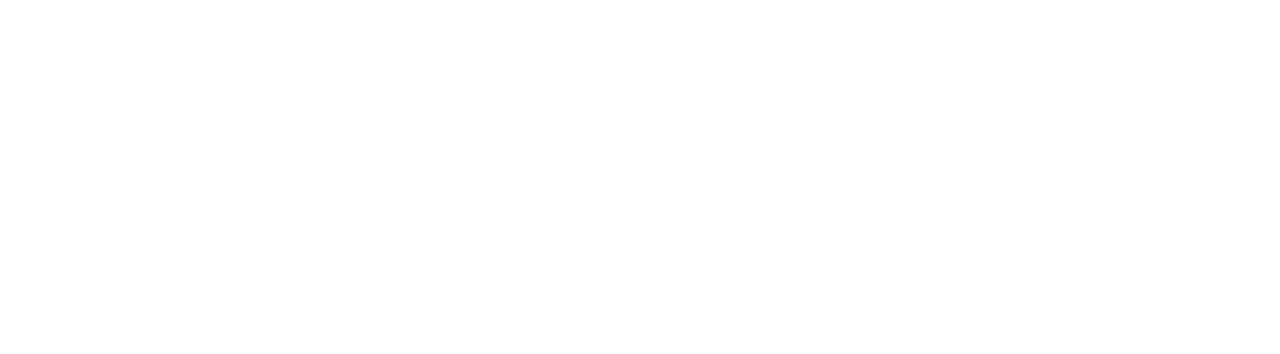
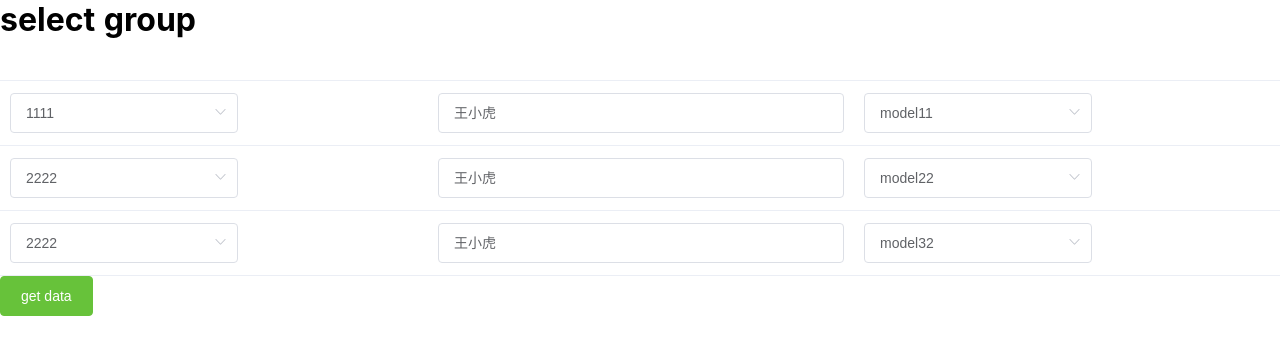
Before and after one commit to llccing/navigation, a Nuxt app: page /demo/selectGroup in a window 1280 px wide. Before the commit this address had no page. Shown: the top 354 px of the page. Built offline with nearby package versions, Linux system fonts and the light colour scheme.

Commit message:
update 增加多级联动下拉赋值

```diff
--- /dev/null
+++ b/pages/demo/index.vue
@@ -0,0 +1,7 @@
+<template>
+  <div>
+    <a href="/demo/timerDesc">倒计时</a>
+    <a href="/demo/timerAsc">正计时</a>
+    <a href="/demo/selectGroup">多级下拉联动赋值</a>
+  </div>
+</template>
--- /dev/null
+++ b/pages/demo/selectGroup.vue
@@ -0,0 +1,87 @@
+<template>
+  <div class="select-group">
+    <h1>select group</h1>
+    <el-table :data="tableData">
+      <el-table-column prop="type">
+        <template slot-scope="scope">
+          <el-select v-model="scope.row.type" @change="getModel(scope.$index)">
+            <el-option v-for="(item, idx) in scope.row.typeData" :key="idx" :value="item.id" :label="item.name"></el-option>
+          </el-select>
+        </template>
+      </el-table-column>
+      <el-table-column prop="name">
+        <template slot-scope="scope">
+          <el-input v-model="scope.row.name"></el-input>
+        </template>
+      </el-table-column>
+      <el-table-column prop="model">
+        <template slot-scope="scope">
+          <el-select v-model="scope.row.model">
+            <el-option v-for="(item, idx) in scope.row.modelData" :key="idx" :value="item.id" :label="item.name"></el-option>
+          </el-select>
+        </template>
+      </el-table-column>
+    </el-table>
+
+    <el-button type="success" @click="getData">get data</el-button>
+  </div>
+</template>
+<script>
+export default {
+  data() {
+    return {
+      tableData: [],
+    }
+  },
+  methods: {
+    init() {
+      let data = [
+        {
+          type: 1,
+          name: '王小虎',
+          model: 1,
+          typeData: [{ id: 1, name: '1111' }, { id: 2, name: '2222' }, { id: 3, name: '3333' }],
+          modelData: [],
+        },
+        {
+          type: 2,
+          name: '王小虎',
+          model: 2,
+          typeData: [{ id: 1, name: '1111' }, { id: 2, name: '2222' }, { id: 3, name: '3333' }],
+          modelData: [],
+        },
+        {
+          type: 2,
+          name: '王小虎',
+          model: 3,
+          typeData: [{ id: 1, name: '1111' }, { id: 2, name: '2222' }, { id: 3, name: '3333' }],
+          modelData: [],
+        },
+      ]
+
+      data.forEach(item => {
+        let modelData = [{ id: 1, name: 'model1'+item.type }, { id: 2, name: 'model2'+item.type }, { id: 3, name: 'model3'+item.type }]
+        item.modelData = modelData
+      })
+
+      console.log(data)
+
+      this.tableData = data
+    },
+    getModel(idx) {
+      console.log(123)
+      console.log(this.tableData)
+      let tempModelData = [{ id: 1, name: 'model1' }, { id: 2, name: 'model2' }, { id: 3, name: 'model3' }]
+      this.tableData[idx].modelData = tempModelData
+    },
+
+    getData(){
+      console.log(this.tableData)
+      console.dir(this.tableData)
+    }
+  },
+  mounted() {
+    this.init()
+  },
+}
+</script>
```
